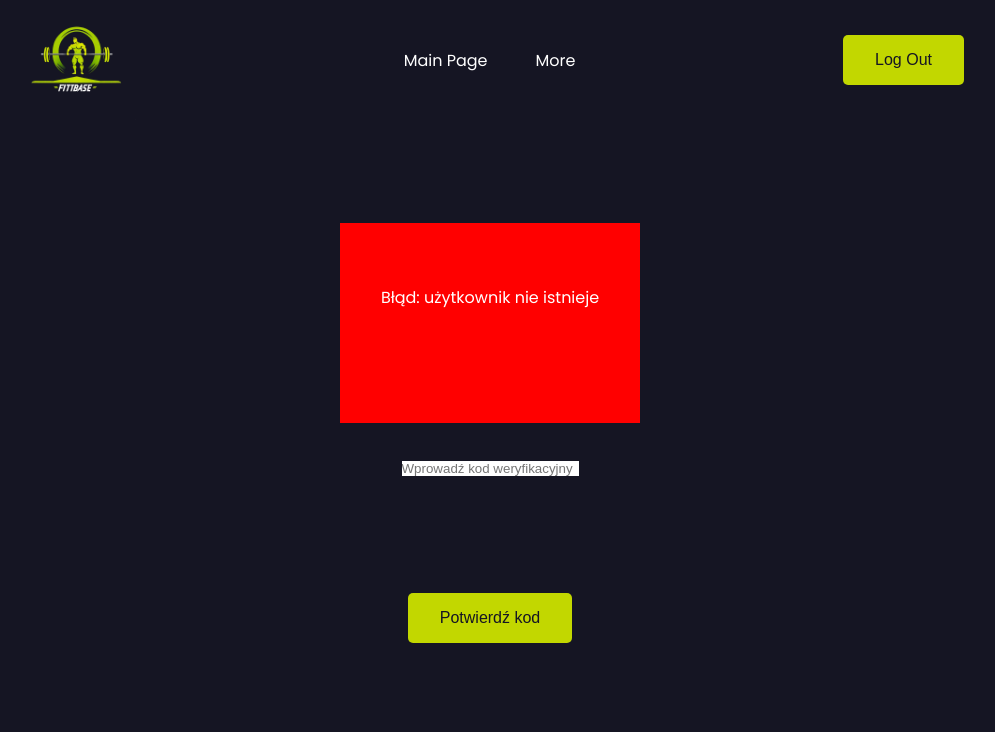
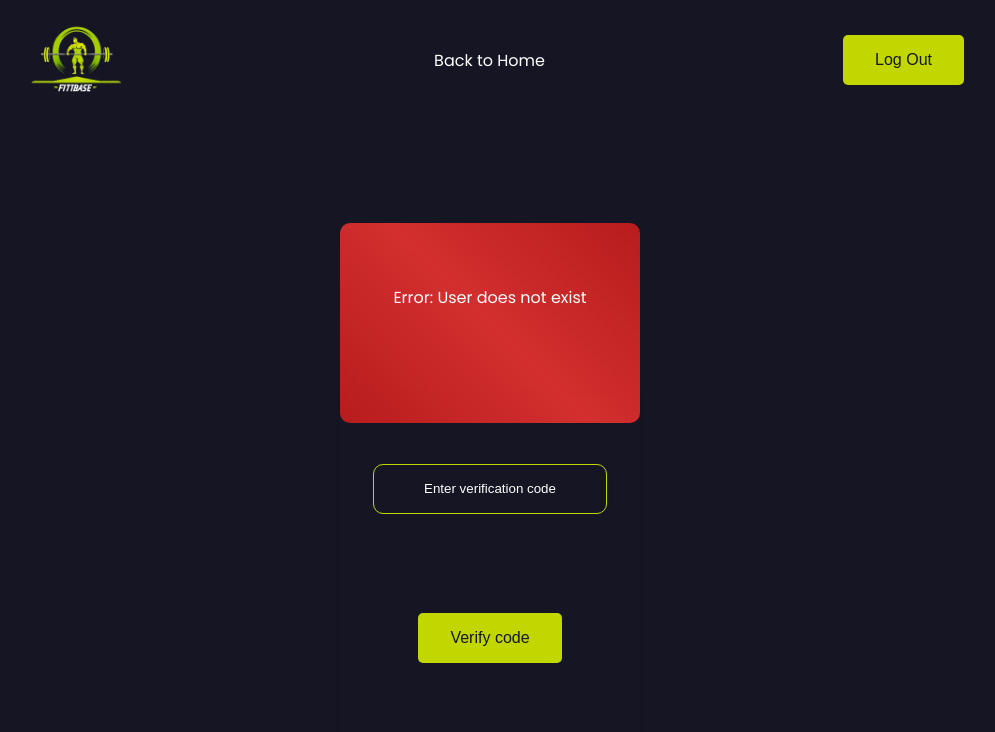
Before and after one commit to iDollat/ProjektPIU, a PHP site: page /verified.php in a window 1280 px wide. Shown: the top 732 px of the page, without its empty margins (150-1145 px from the left). Run offline with PHP 8.4, Linux system fonts and the light colour scheme; the visitor is signed in with stand-in values (Sample User, id 1); data that the repository does not hold is empty; some libraries are stand-ins or nearby versions.

Commit message:
style weryfikacji

```diff
--- a/script.js
+++ b/script.js
@@ -122,6 +122,12 @@
     nav.style.borderImage = `linear-gradient(to right, #c2d700 ${scrolledPercent}%, transparent ${scrolledPercent}%) 1`; // Pasek progresu
 });
 
+window.addEventListener('load', () => {
+    const home = document.querySelector('#home')
+
+    home.classList.add('active');
+});
+
 document.addEventListener('scroll', () => {
     const sections = document.querySelectorAll('.container'); // Pobierz wszystkie sekcje
 
--- a/verified.php
+++ b/verified.php
@@ -26,16 +26,19 @@
 
 if (!empty($result)) {
     if ($result['verified']) {
-        $message = "Użytkownik zweryfikowany";
+        $message = "Verified user";
         $boxClass = "verified-box";
+        $icon = '<i class="ri-check-line"></i>';
     } else {
-        $message = "Użytkownik niezweryfikowany";
+        $message = "Unverified user";
         $boxClass = "unverified-box";
+        $icon = '<i class="ri-close-line"></i>'; // Puste, jeśli użytkownik nie jest zweryfikowany
     }
 } else {
     // Jeżeli użytkownik nie istnieje w bazie danych, możesz obsłużyć to według potrzeb
-    $message = "Błąd: użytkownik nie istnieje";
+    $message = "Error: User does not exist";
     $boxClass = "unverified-box"; // Tutaj możesz ustawić odpowiednią klasę CSS dla komunikatu o błędzie
+    $icon = ''; // Puste, jeśli użytkownik nie istnieje
 }
 
 if (isset($_POST['send_code'])) {
@@ -46,11 +49,13 @@
         $stmt = $conn->prepare("UPDATE project_psm.users SET verified = true WHERE email = :email");
         $stmt->bindParam(':email', $email);
         $stmt->execute();
-        $message = "Kod weryfikacyjny poprawny. Użytkownik został zweryfikowany.";
+        $message = "Valid verification code. User has been verified.";
         $boxClass = "verified-box";
+        $icon = '<i class="ri-check-line"></i>'; // Dodaj ikonkę, jeśli użytkownik zostanie zweryfikowany
     } else {
-        $message = "Błąd: Wprowadzony kod weryfikacyjny jest niepoprawny.";
-        $boxClass = "unverified-box"; // Tutaj możesz ustawić odpowiednią klasę CSS dla komunikatu o błędzie
+        $message = "Error: Verification code is invalid.";
+        $boxClass = "unverified-box";
+        $icon = ''; // Puste, jeśli kod weryfikacyjny jest nieprawidłowy
     }
 }
 ?>
@@ -63,32 +68,8 @@
     <title>FittBase</title>
     <link rel="stylesheet" href="https://cdnjs.cloudflare.com/ajax/libs/remixicon/3.5.0/remixicon.min.css">
     <link rel="stylesheet" href="style.css">
+    <link rel="stylesheet" href="verify.css">
     <link rel="icon" href="img/logo.png">
-    <style>
-        .box {
-            width: 300px;
-            height: 200px; /* Zwiększyłem wysokość dla umieszczenia pola kodu */
-            background-color: #f0f0f0;
-            text-align: center;
-            line-height: 150px;
-            margin: 0 auto;
-            margin-top: 100px;
-            color: white; /* Nowy styl dla koloru tekstu */
-        }
-
-        .verified-box {
-            background-color: green; /* Dodatkowo zmieniłem kolor tła dla lepszej widoczności */
-        }
-
-        .unverified-box {
-            background-color: red; /* Dodatkowo zmieniłem kolor tła dla lepszej widoczności */
-        }
-
-        /* Nowy styl dla formularza */
-        .verification-form {
-            margin-top: 20px;
-        }
-    </style>
 </head>
 <body>
     <nav class="nav">
@@ -99,8 +80,7 @@
         </div>
 
         <ul class="nav-links">
-            <li class="link"><a href="#home" onclick="goToHome()">Main Page</a></li>
-            <li class="link"><a href="#">More</a></li>
+            <li class="link"><a href="#home" onclick="goToHome()">Back to Home</a></li>
         </ul>
 
         <form method="post">
@@ -109,11 +89,12 @@
     </nav>
 
     <div class="box <?php echo $boxClass; ?>">
+        <?php echo $icon; ?>
         <?php echo $message; ?>
         <?php if (!$result['verified']) { ?>
             <form class="verification-form" method="post">
-                <input type="text" name="verification_code" placeholder="Wprowadź kod weryfikacyjny" required>
-                <button type="submit" name="send_code" class="btn">Potwierdź kod</button>
+                <input type="text" name="verification_code" placeholder="Enter verification code" required>
+                <button type="submit" name="send_code" class="btn">Verify code</button>
             </form>
         <?php } ?>
     </div>
--- /dev/null
+++ b/verify.css
@@ -0,0 +1,45 @@
+.verified-box {
+    background: linear-gradient(45deg, #1b5e20, #388e3c, #1b5e20);
+}
+
+.unverified-box {
+    background: linear-gradient(45deg, #b71c1c, #d32f2f, #b71c1c);
+}
+
+.box {
+    width: 300px;
+    height: 200px;
+    text-align: center;
+    line-height: 150px;
+    margin: 0 auto;
+    margin-top: 100px;
+    color: white;
+    border-radius: 10px;
+    transition: transform 0.3s ease-in-out;
+    text-align: center;
+    align-items: center;
+    justify-items: center;
+    justify-content: center;
+}
+
+/* Dodaj ten styl do klasy .verification-form w pliku verify.css */
+
+.verification-form {
+    margin-top: 20px;
+    padding: 20px;
+    box-shadow: 0 2px 4px rgba(0, 0, 0, 0.1);
+}
+
+.verification-form input {
+    width: 90%;
+    height: 50px;
+    border-radius: 10px;
+    background-color: #151523;
+    border: 1px solid #c2d700;
+    text-align: center;
+    color: white;
+}
+
+::placeholder {
+    color: white;
+}
```
